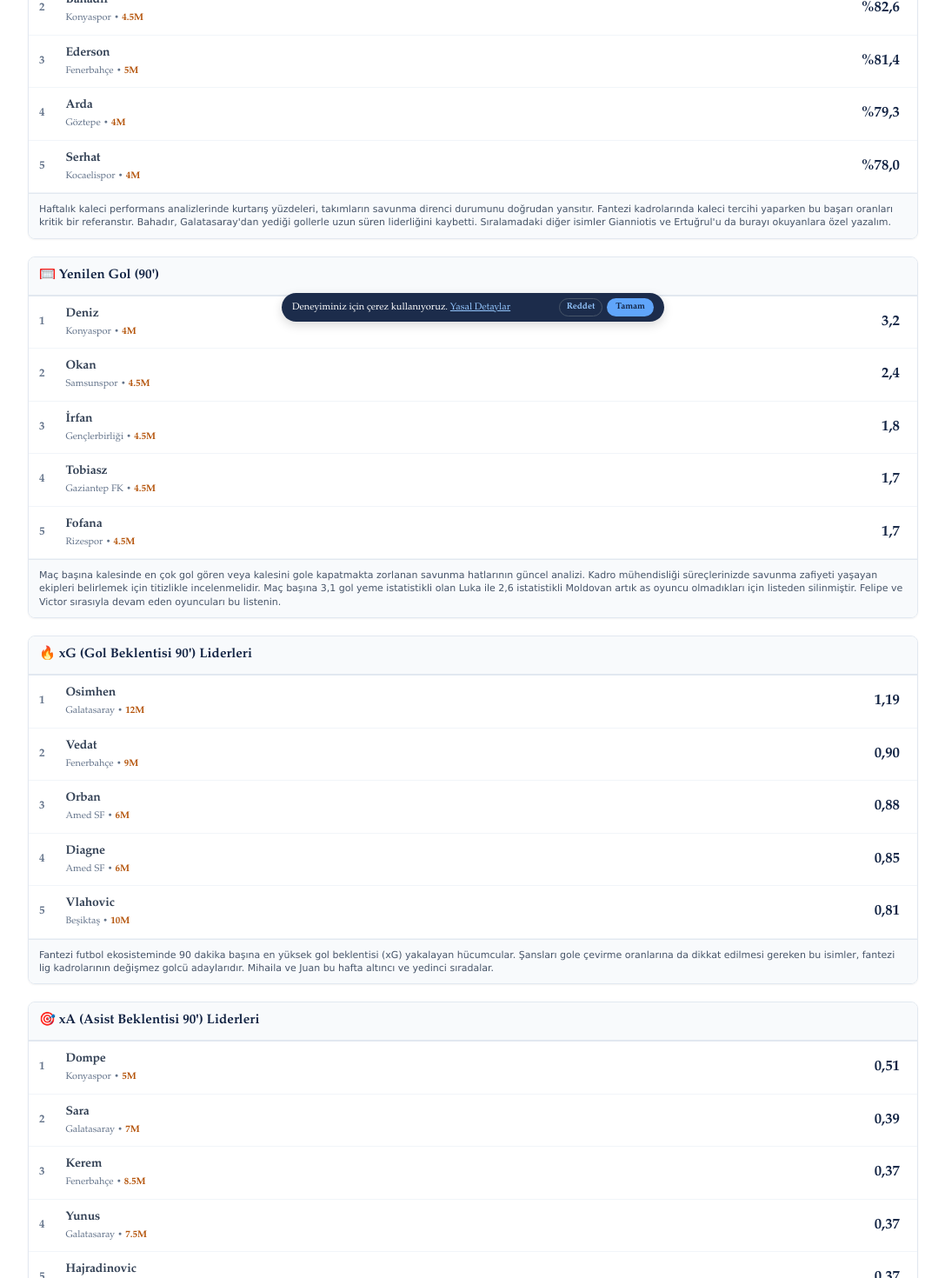
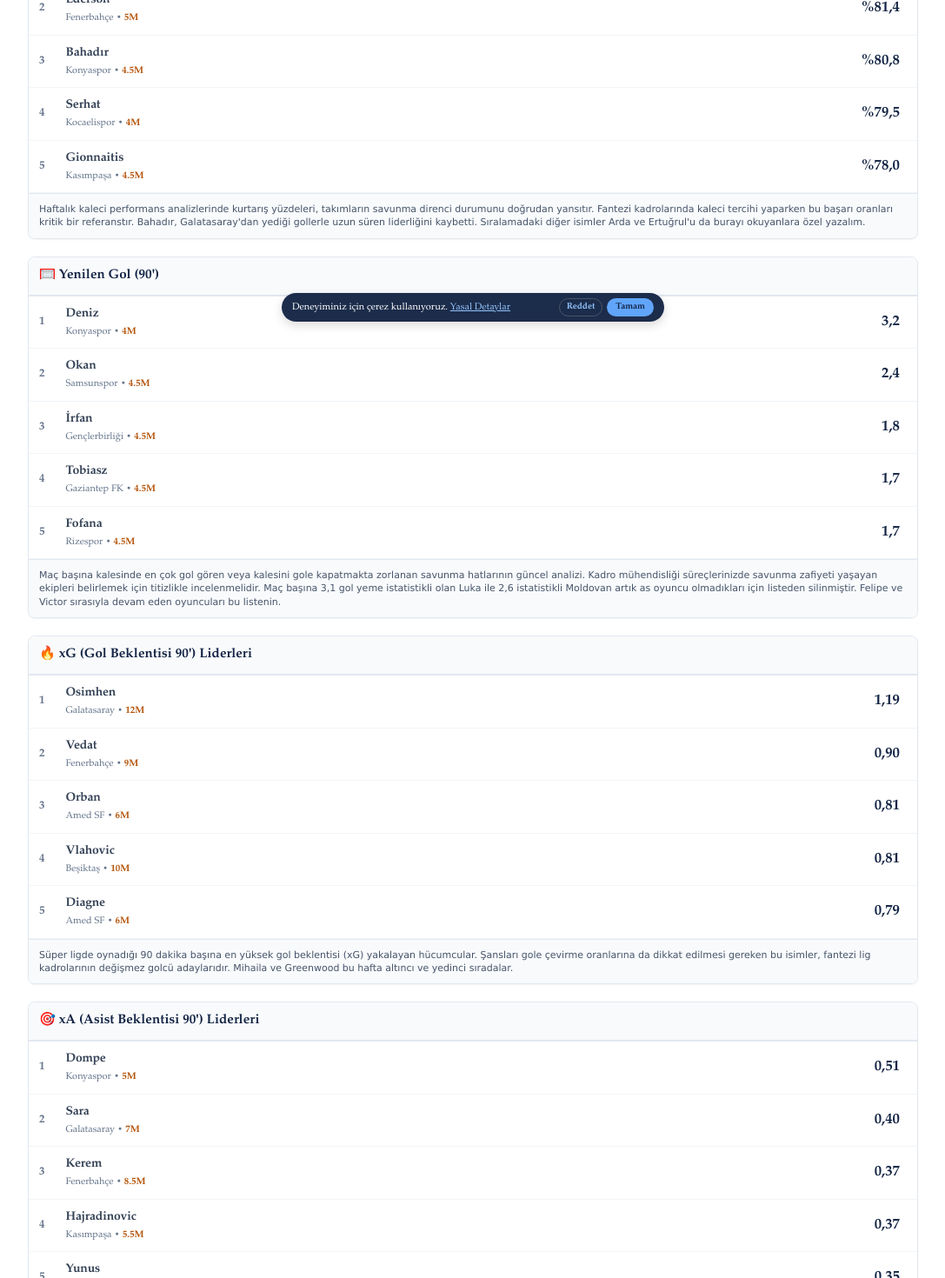
Before and after one commit to fantefut/fantefut, a Next.js app: page /oyuncular in a window 1280 px wide. Shown: the part 420-1890 px from the top of the page at 87% size, without its empty margins (96-1183 px from the left). Built offline with nearby package versions, Linux system fonts and the light colour scheme.

Commit message:
guncelleme

```diff
--- a/app/oyuncular/page.js
+++ b/app/oyuncular/page.js
@@ -8,10 +8,10 @@ import ScrollToTop from '../ScrollToTop';
 const FOTMOB_OYUNCU_DATA = {
   "Kurtarma Yüzdesi": [
     { oyuncu: "Onana", takim: "Trabzonspor", deger: "%84,9", fiyat: "5M" },
-    { oyuncu: "Bahadır", takim: "Konyaspor", deger: "%82,6", fiyat: "4.5M" },
     { oyuncu: "Ederson", takim: "Fenerbahçe", deger: "%81,4", fiyat: "5M" },
-    { oyuncu: "Arda", takim: "Göztepe", deger: "%79,3", fiyat: "4M" },
-    { oyuncu: "Serhat", takim: "Kocaelispor", deger: "%78,0", fiyat: "4M" }
+    { oyuncu: "Bahadır", takim: "Konyaspor", deger: "%80,8", fiyat: "4.5M" },
+    { oyuncu: "Serhat", takim: "Kocaelispor", deger: "%79,5", fiyat: "4M" },
+    { oyuncu: "Gionnaitis", takim: "Kasımpaşa", deger: "%78,0", fiyat: "4.5M" }
   ],
   "90 Dakikada Yenilen Gol": [
     { oyuncu: "Deniz", takim: "Konyaspor", deger: "3,2", fiyat: "4M" },
@@ -23,16 +23,16 @@ const FOTMOB_OYUNCU_DATA = {
   "90 Dakikada xG (Beklenen Gol)": [
     { oyuncu: "Osimhen", takim: "Galatasaray", deger: "1,19", fiyat: "12M" },
     { oyuncu: "Vedat", takim: "Fenerbahçe", deger: "0,90", fiyat: "9M" },
-    { oyuncu: "Orban", takim: "Amed SF", deger: "0,88", fiyat: "6M" },
-    { oyuncu: "Diagne", takim: "Amed SF", deger: "0,85", fiyat: "6M" },
-    { oyuncu: "Vlahovic", takim: "Beşiktaş", deger: "0,81", fiyat: "10M" }
+    { oyuncu: "Orban", takim: "Amed SF", deger: "0,81", fiyat: "6M" },
+    { oyuncu: "Vlahovic", takim: "Beşiktaş", deger: "0,81", fiyat: "10M" },
+    { oyuncu: "Diagne", takim: "Amed SF", deger: "0,79", fiyat: "6M" }
   ],
   "90 Dakikada xA (Beklenen Asist)": [
     { oyuncu: "Dompe", takim: "Konyaspor", deger: "0,51", fiyat: "5M" },
-    { oyuncu: "Sara", takim: "Galatasaray", deger: "0,39", fiyat: "7M" },
+    { oyuncu: "Sara", takim: "Galatasaray", deger: "0,40", fiyat: "7M" },
     { oyuncu: "Kerem", takim: "Fenerbahçe", deger: "0,37", fiyat: "8.5M" },
-    { oyuncu: "Yunus", takim: "Galatasaray", deger: "0,37", fiyat: "7.5M" },
-    { oyuncu: "Hajradinovic", takim: "Kasımpaşa", deger: "0,37", fiyat: "5.5M" }
+    { oyuncu: "Hajradinovic", takim: "Kasımpaşa", deger: "0,37", fiyat: "5.5M" },
+    { oyuncu: "Yunus", takim: "Galatasaray", deger: "0,35", fiyat: "7.5M" }
   ]
 };
 
@@ -122,7 +122,7 @@ export default function OyuncularIstatistikSayfasi() {
           istatistikler["Kurtarma Yüzdesi"],
           "🧤",
           "ist-kurtarma",
-          "Haftalık kaleci performans analizlerinde kurtarış yüzdeleri, takımların savunma direnci durumunu doğrudan yansıtır. Fantezi kadrolarında kaleci tercihi yaparken bu başarı oranları kritik bir referanstır. Bahadır, Galatasaray'dan yediği gollerle uzun süren liderliğini kaybetti. Sıralamadaki diğer isimler Gianniotis ve Ertuğrul'u da burayı okuyanlara özel yazalım."
+          "Haftalık kaleci performans analizlerinde kurtarış yüzdeleri, takımların savunma direnci durumunu doğrudan yansıtır. Fantezi kadrolarında kaleci tercihi yaparken bu başarı oranları kritik bir referanstır. Bahadır, Galatasaray'dan yediği gollerle uzun süren liderliğini kaybetti. Sıralamadaki diğer isimler Arda ve Ertuğrul'u da burayı okuyanlara özel yazalım."
         )}
 
         {renderTablo(
@@ -139,7 +139,7 @@ export default function OyuncularIstatistikSayfasi() {
           istatistikler["90 Dakikada xG (Beklenen Gol)"],
           "🔥",
           "ist-xg",
-          "Fantezi futbol ekosisteminde 90 dakika başına en yüksek gol beklentisi (xG) yakalayan hücumcular. Şansları gole çevirme oranlarına da dikkat edilmesi gereken bu isimler, fantezi lig kadrolarının değişmez golcü adaylarıdır. Mihaila ve Juan bu hafta altıncı ve yedinci sıradalar."
+          "Süper ligde oynadığı 90 dakika başına en yüksek gol beklentisi (xG) yakalayan hücumcular. Şansları gole çevirme oranlarına da dikkat edilmesi gereken bu isimler, fantezi lig kadrolarının değişmez golcü adaylarıdır. Mihaila ve Greenwood bu hafta altıncı ve yedinci sıradalar."
         )}
 
         {renderTablo(
--- a/app/puan-durumu/page.js
+++ b/app/puan-durumu/page.js
@@ -145,7 +145,7 @@ export default function PuanDurumuSayfasi() {
           color: '#475569',
           fontFamily: ICERIK_FONTU
         }}>
-          <strong>Güncel Puan Durumu ve Fantezi Lig Analizi:</strong> Takımların oynadıkları maç sayısı, galibiyet, beraberlik, mağlubiyet sayıları ile birlikte attıkları, yedikleri goller, averaj verileri ve güncel lig sıralamaları bu sayfada anlık olarak listelenmektedir. Avrupa kotası ve küme düşme potasını gösteren renkli göstergelerimiz sayesinde ligdeki son durumu takip edebilirsiniz. Fantezi futbol kadrolarınızı kurarken puan durumundaki sıralamaları, takımların gol yollarındaki performanslarını ve savunma güçlerini analiz etmek kritik önem taşır. Haftalık kadro kurulumlarınızı genel form, iç saha - deplasman grafiklerini yansıtan tablolar ile birlikte buradaki güncel puan durumu verileri ışığında güvenle yapabilir, fantezi futbol liginizde fark yaratacak stratejiler geliştirebilirsiniz. Bu hafta, Galatasaray açılış maçında 4-0 kazanarak liderliğini devam ettirdi. Fenerbahçe kan kaybediyor, içerde mağlup. Amed SF, Trabzonspor, Beşiktaş Avrupa kotasında iken Gaziantep FK, Samsunspor ve Eyüpspor düşme potasında.
+          <strong>Güncel Puan Durumu ve Fantezi Lig Analizi:</strong> Takımların oynadıkları maç sayısı, galibiyet, beraberlik, mağlubiyet sayıları ile birlikte attıkları, yedikleri goller, averaj verileri ve güncel lig sıralamaları bu sayfada anlık olarak listelenmektedir. Avrupa kotası ve küme düşme potasını gösteren renkli göstergelerimiz sayesinde ligdeki son durumu takip edebilirsiniz. Fantezi futbol kadrolarınızı kurarken puan durumundaki sıralamaları, takımların gol yollarındaki performanslarını ve savunma güçlerini analiz etmek kritik önem taşır. Haftalık kadro kurulumlarınızı genel form, iç saha - deplasman grafiklerini yansıtan tablolar ile birlikte buradaki güncel puan durumu verileri ışığında güvenle yapabilir, fantezi futbol liginizde fark yaratacak stratejiler geliştirebilirsiniz. Bu hafta, Galatasaray en yakın rakibi Amed SF'yi 4-3 mağlup ederek farkı açtı. Amed SF, Trabzonspor, Beşiktaş Avrupa kotasında iken Gaziantep FK, Samsunspor ve Eyüpspor düşme potasında.
         </div>
 
         <Footer />
```
